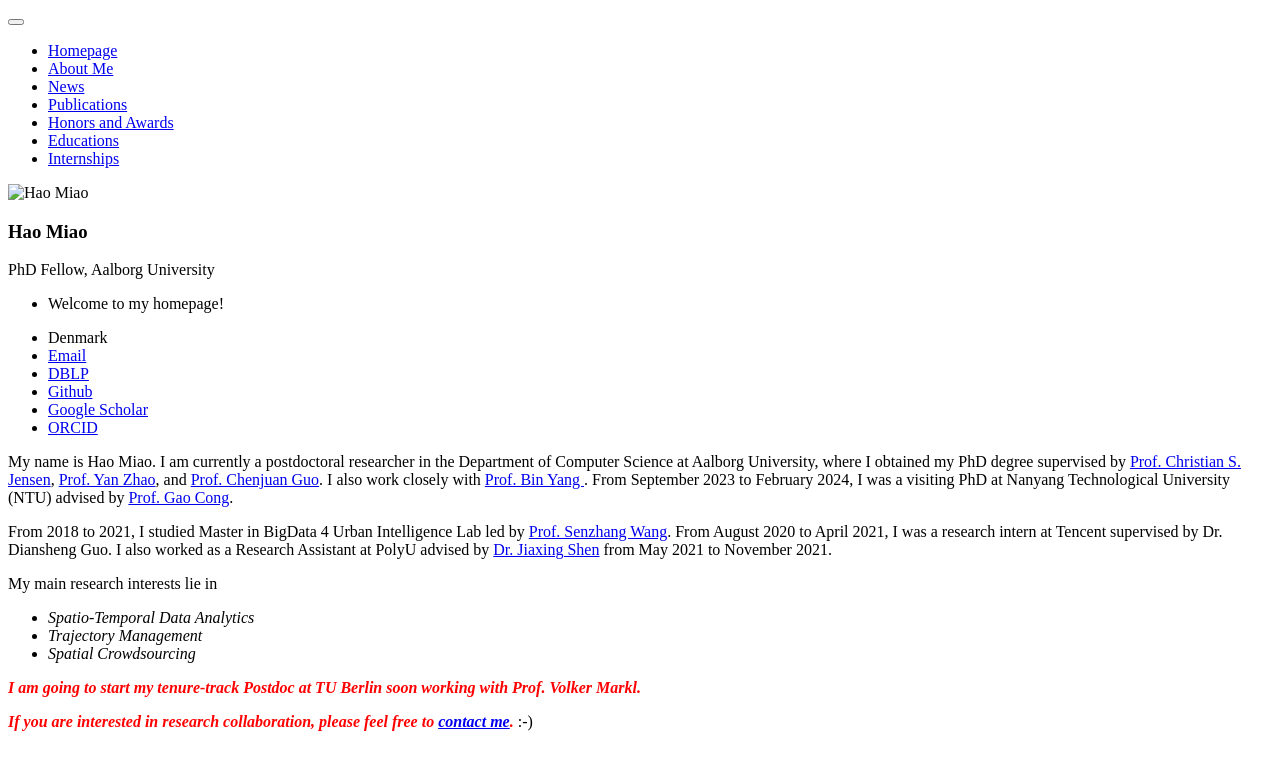
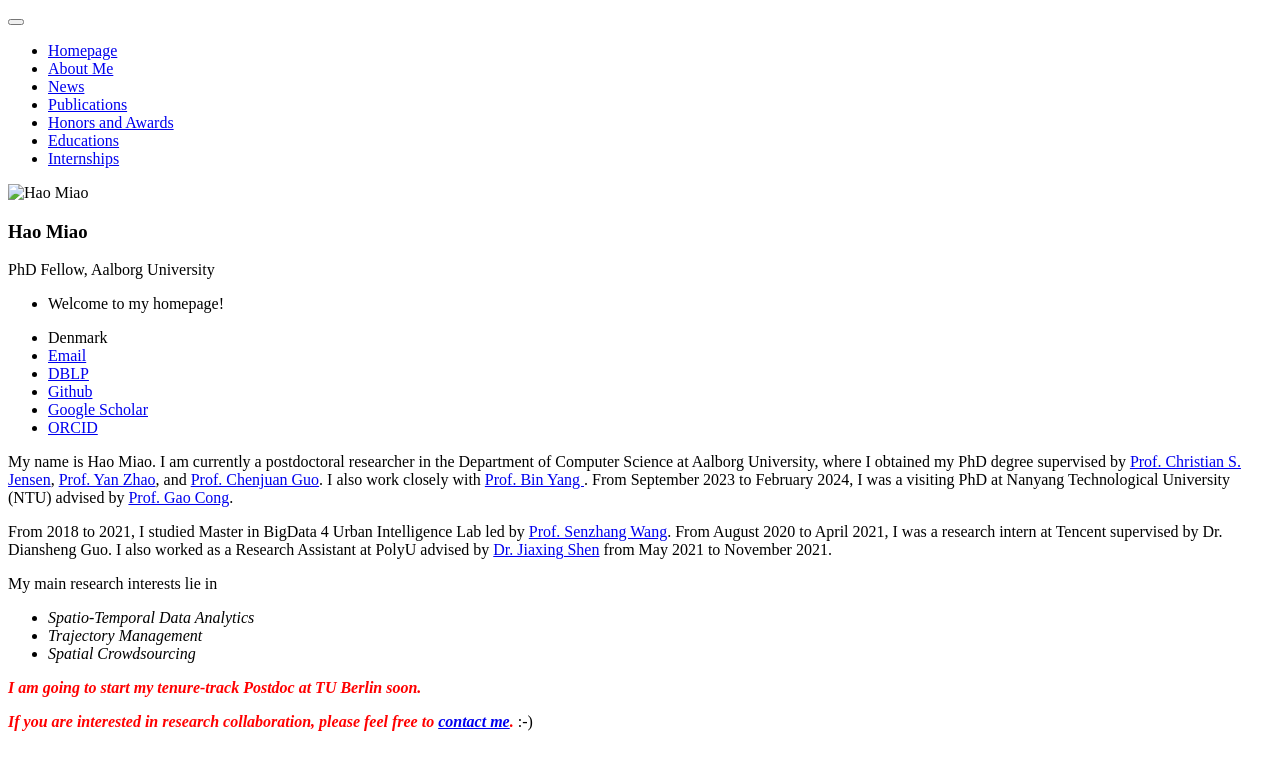
Before and after one commit to MiaoHaoSunny/MiaoHaoSunny.github.io, a Jekyll site: the page built from _pages/includes/intro.md, in a window 1280 px wide. Shown: the top 770 px of the page. Built offline with Jekyll 4.4.1, drawn with Linux system fonts in a browser that asks for light colours; our own code applies the rules of GitHub Pages for plain Markdown files.

Commit message:
Update intro.md

```diff
--- a/_pages/includes/intro.md
+++ b/_pages/includes/intro.md
@@ -11,6 +11,6 @@ My main research interests lie in
 <!-- I have published 10+ papers at top-tier DB/DM conferences and journals such as ICDE, CIKM, and TKDE. -->
 <!-- <a href='https://scholar.google.com/citations?user=eRouT0MAAAAJ'><img src="https://img.shields.io/endpoint?logo=Google%20Scholar&url=https%3A%2F%2Fcdn.jsdelivr.net%2Fgh%2FRayeRen%2Fmiaohaosunny.github.io@google-scholar-stats%2Fgs_data_shieldsio.json&labelColor=f6f6f6&color=9cf&style=flat&label=citations"></a> -->
 
-<em><i><b><font color="red">I am going to start my tenure-track Postdoc at TU Berlin soon working with Prof. Volker Markl.</font></b></i></em>
+<em><i><b><font color="red">I am going to start my tenure-track Postdoc at TU Berlin soon.</font></b></i></em>
 
 <em><i><b><font color="red">If you are interested in research collaboration, please feel free to <a href="mailto:haom@cs.aau.dk">contact me</a>.</font></b></i></em> :-)
```
